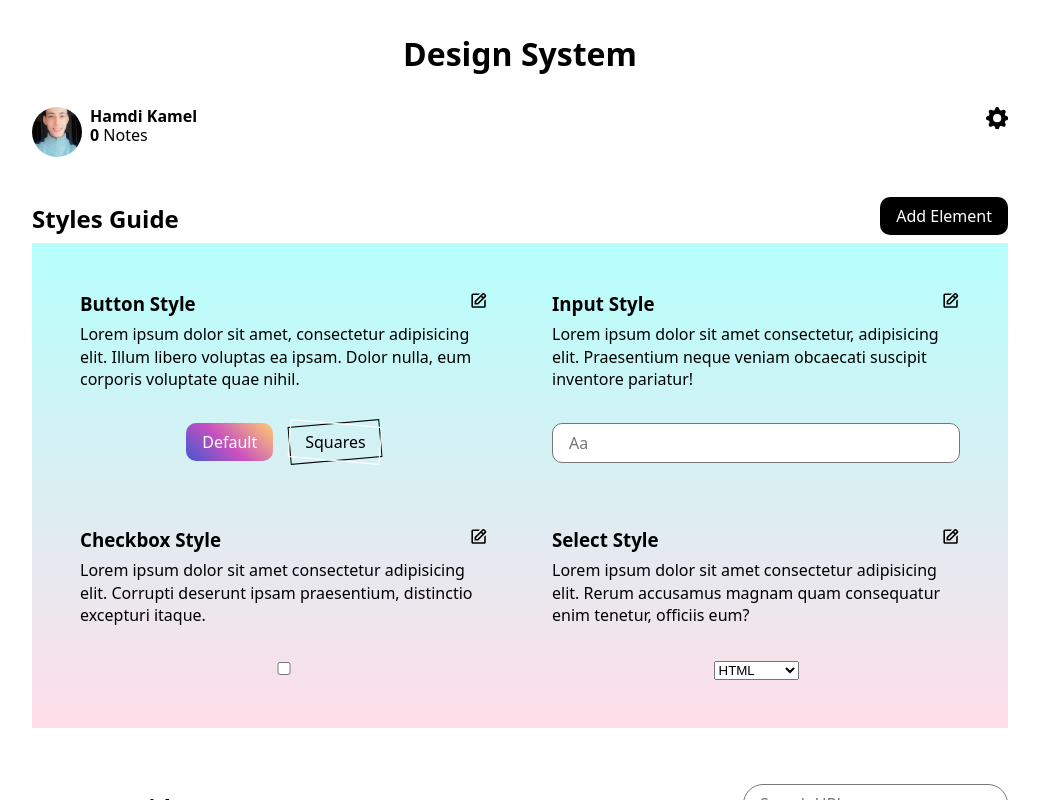
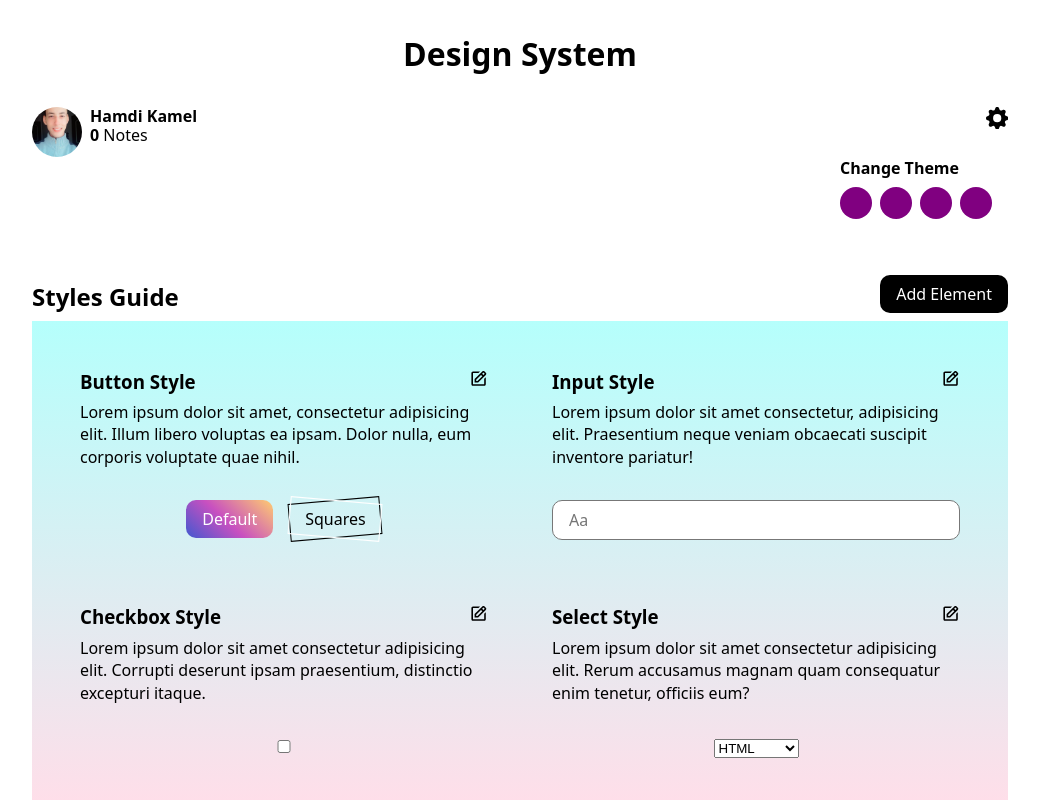
Before and after one commit to hamdi4-beep/design-system, a React (Vite) app: page / in a window 1280 px wide. Both pictures are taken after a click on the icon 1116 px from the left and 118 px from the top of the page. Shown: the top 800 px of the page, without its empty margins (120-1159 px from the left). Built offline with nearby package versions, Linux system fonts and the light colour scheme.

Commit message:
added themes menu

```diff
--- a/src/components/Header.tsx
+++ b/src/components/Header.tsx
@@ -1,6 +1,14 @@
+import * as React from 'react'
 import { BsFillGearFill } from 'react-icons/bs'
 
 function Header() {
+    const listRef = React.createRef<HTMLDivElement>()
+
+    const handleOpenClick: React.MouseEventHandler<SVGElement> = e => {
+        const { current } = listRef
+        current?.classList.toggle('hidden')
+    }
+
     return (
         <header>
             <h1>Design System</h1>
@@ -21,7 +29,22 @@ function Header() {
                     </div>
                 </div>
 
-                <BsFillGearFill style={{fontSize: '1.4rem'}} />
+                <ul className="menu-list">
+                    <BsFillGearFill onClick={handleOpenClick} style={{fontSize: '1.4rem'}} />
+
+                    <div className="items-list hidden" ref={listRef}>
+                        <li>
+                            <span>Change Theme</span>
+
+                            <div className="colors-list">
+                                <div className="color one"></div>
+                                <div className="color one"></div>
+                                <div className="color one"></div>
+                                <div className="color one"></div>
+                            </div>
+                        </li>
+                    </div>
+                </ul>
             </div>
         </header>
     )
--- a/src/sass/globals/_header.scss
+++ b/src/sass/globals/_header.scss
@@ -7,6 +7,44 @@ header {
         font-size: 2rem;
         margin-bottom: 1em;
         text-align: center;
+    }
+
+    ul {
+        list-style-type: none;
+        text-align: left;
+
+        svg {
+            display: block;
+            margin-left: auto;
+            margin-bottom: .5em;
+            text-align: right;
+        }
+
+        li {
+            padding: 1em;
+            background-color: white;
+        }
+
+        span {
+            font-weight: bold;
+            color: black;
+        }
+
+        .colors-list {
+            display: flex;
+            gap: .5rem;
+        }
+
+        .color {
+            width: 2rem;
+            height: 2rem;
+            border-radius: 50%;
+            margin-top: .5em;
+        }
+
+        .one {
+            background-color: purple;
+        }
     }
 
     .user {
--- a/src/sass/index.scss
+++ b/src/sass/index.scss
@@ -38,3 +38,7 @@ $mx-w: 1024px;
     justify-content: center;
     gap: 1rem;
 }
+
+.hidden {
+    display: none;
+}
```
Also changed, not shown: 1 other file (tests, documents, lock files or other folders).
